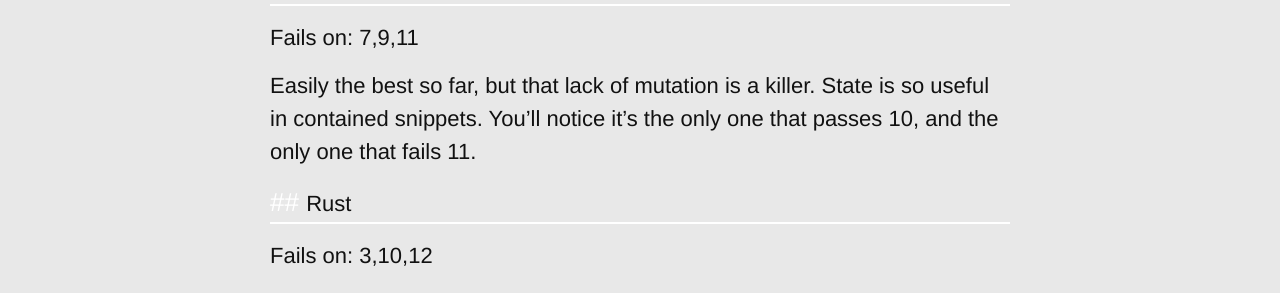
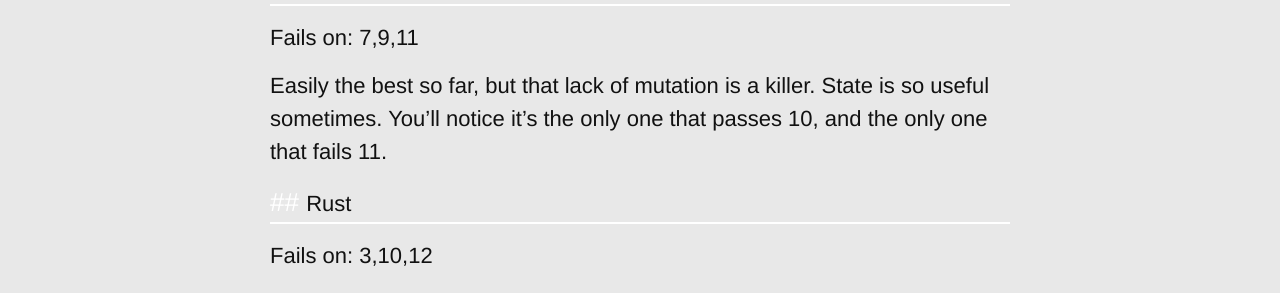
Before and after one commit to Charlesetc/charlesetc, a Jekyll site: the page built from _posts/2015-10-21-the-plan.markdown, in a window 1280 px wide. Shown: the part 1526-1819 px from the top of the page. Built offline with Jekyll 4.4.1, drawn with Linux system fonts in a browser that asks for light colours.

Commit message:
Small update

```diff
--- a/_posts/2015-10-21-the-plan.markdown
+++ b/_posts/2015-10-21-the-plan.markdown
@@ -51,7 +51,7 @@
 
 Fails on: 7,9,11
 
-Easily the best so far, but that lack of mutation is a killer. State is so useful in contained snippets.
+Easily the best so far, but that lack of mutation is a killer. State is so useful sometimes.
 You'll notice it's the only one that passes 10, and the only one that fails 11.
 
 ## Rust
```
